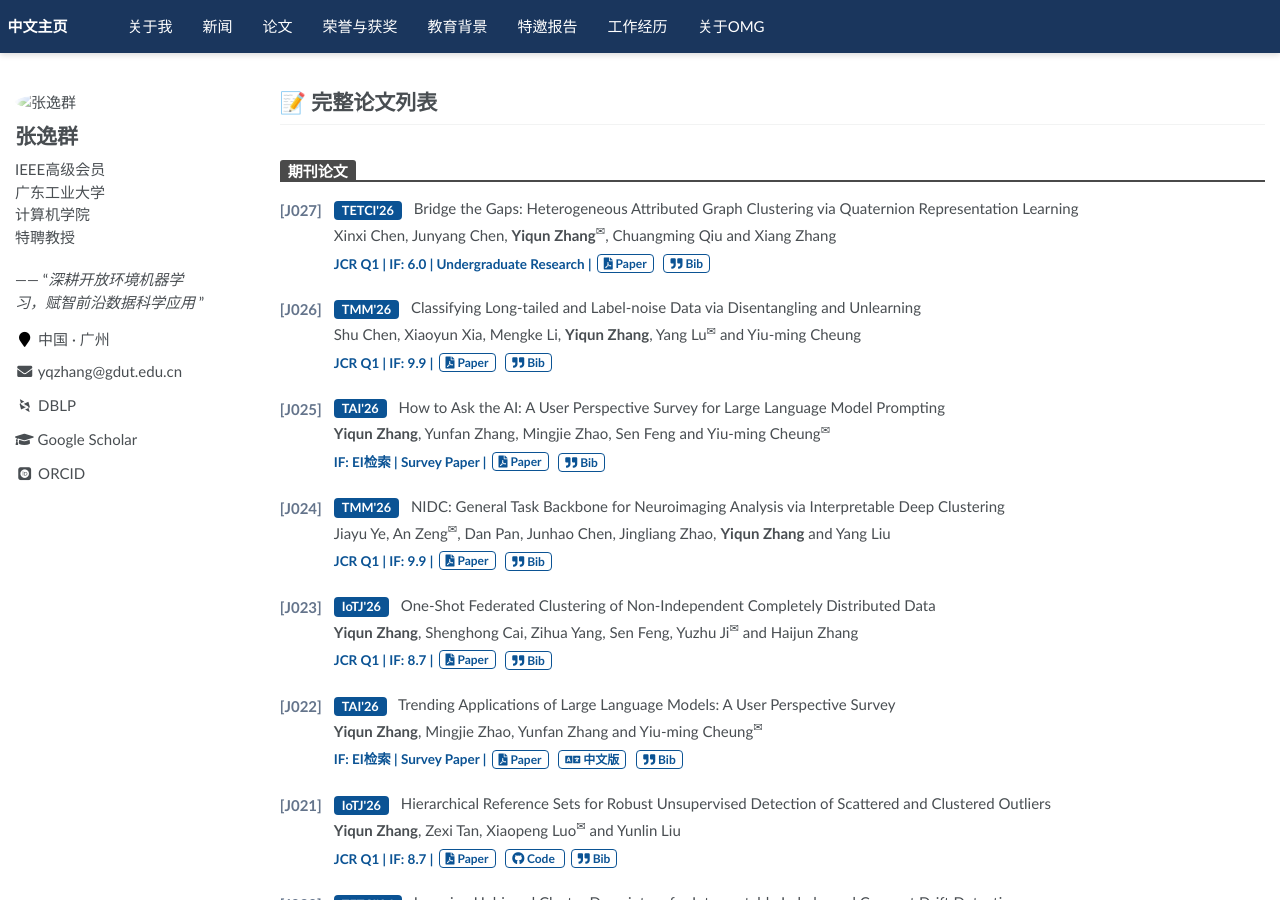
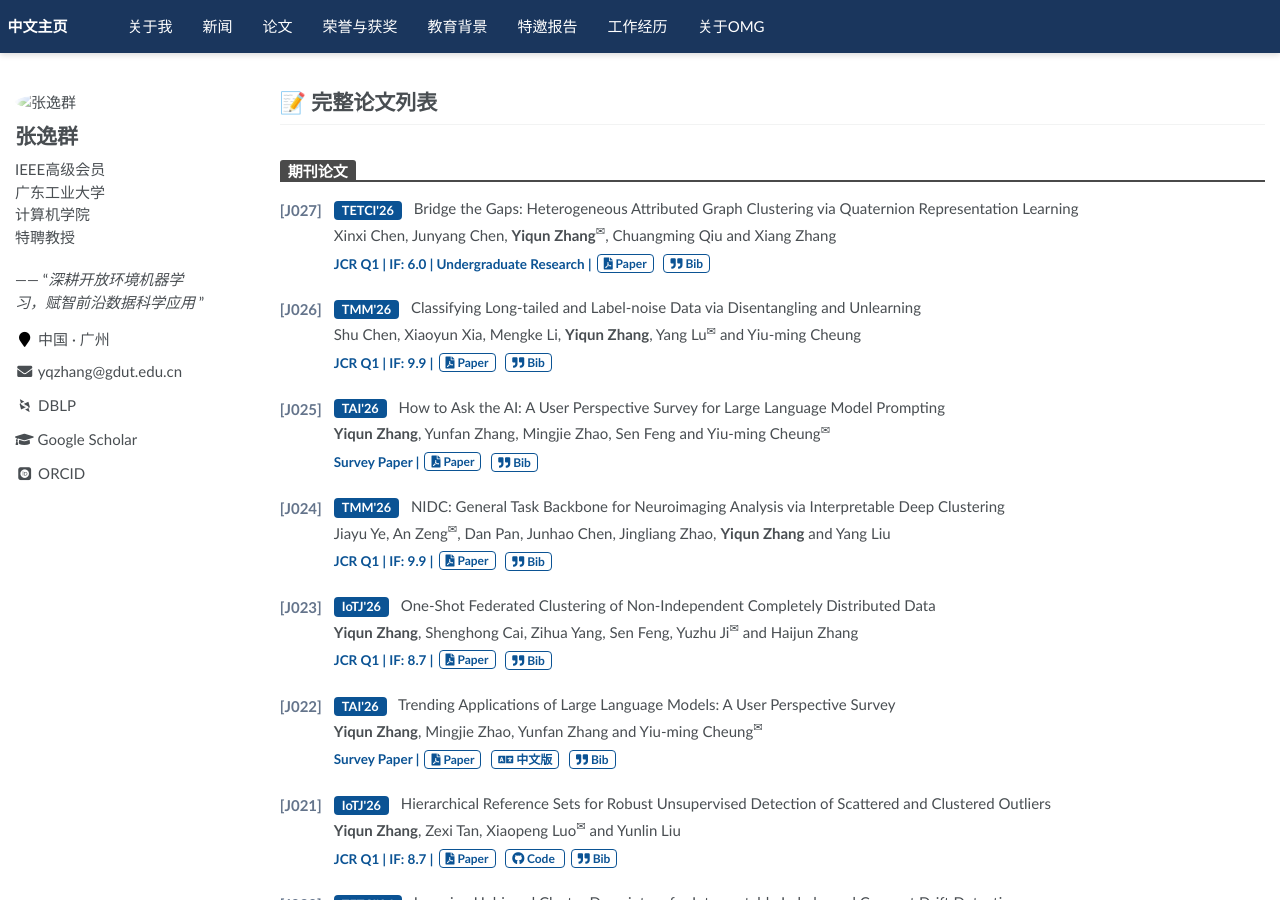
Before and after one commit to yqzhang-Zz/zh-publications, a Jekyll site: the page built from _pages/about.md, in a window 1280 px wide and 900 px high. Built offline with Jekyll 4.4.1, drawn with Linux system fonts in a browser that asks for light colours; some web fonts are replaced; a script that is not in the unit is left out; comment, search, counter and statistics services are not loaded.

Commit message:
Update journal_meta.yml

```diff
--- a/_data/journal_meta.yml
+++ b/_data/journal_meta.yml
@@ -81,4 +81,3 @@ ISCLS:
   cas: "2区"
 
 TAI:
-  if: "EI检索"
```
